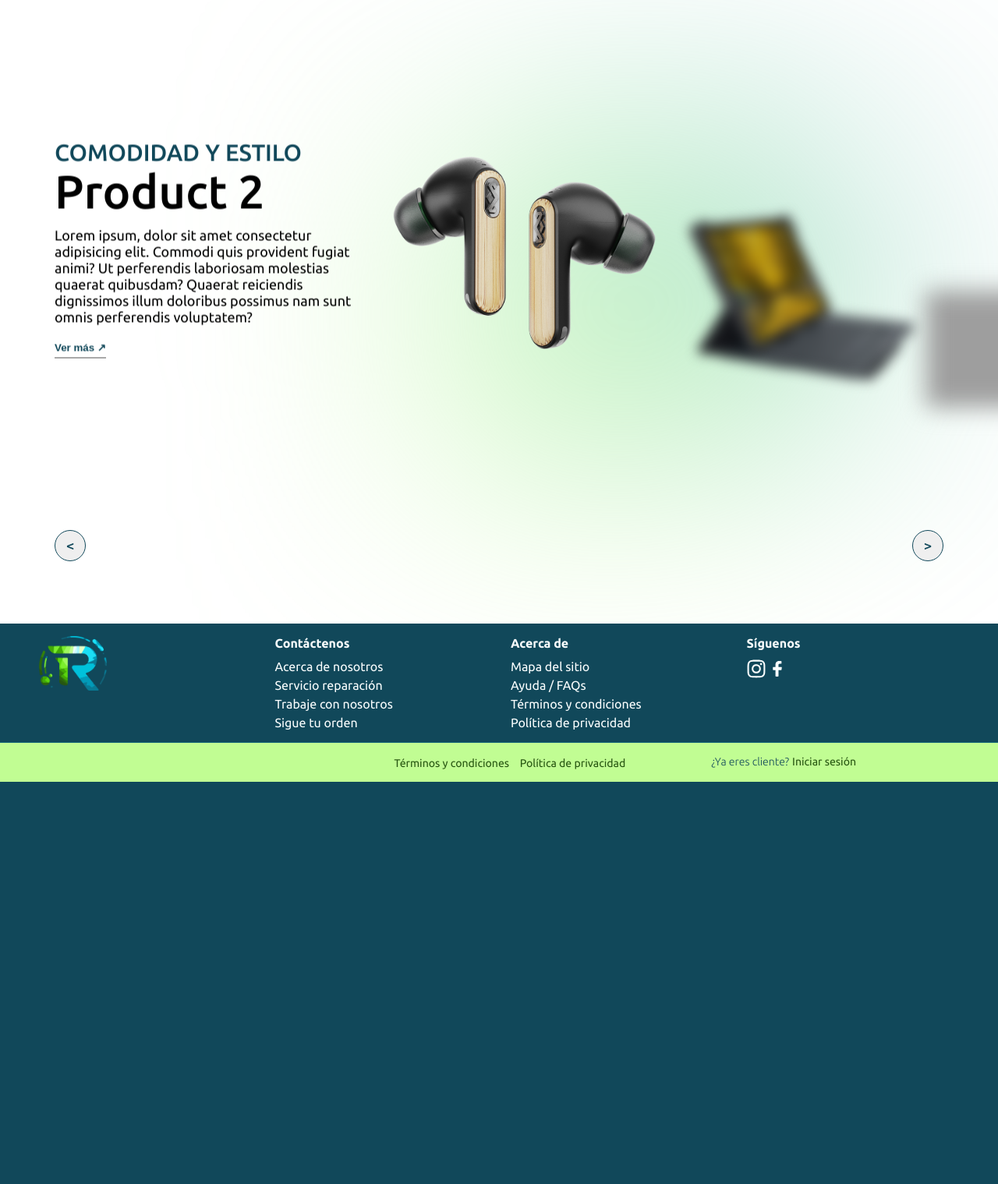
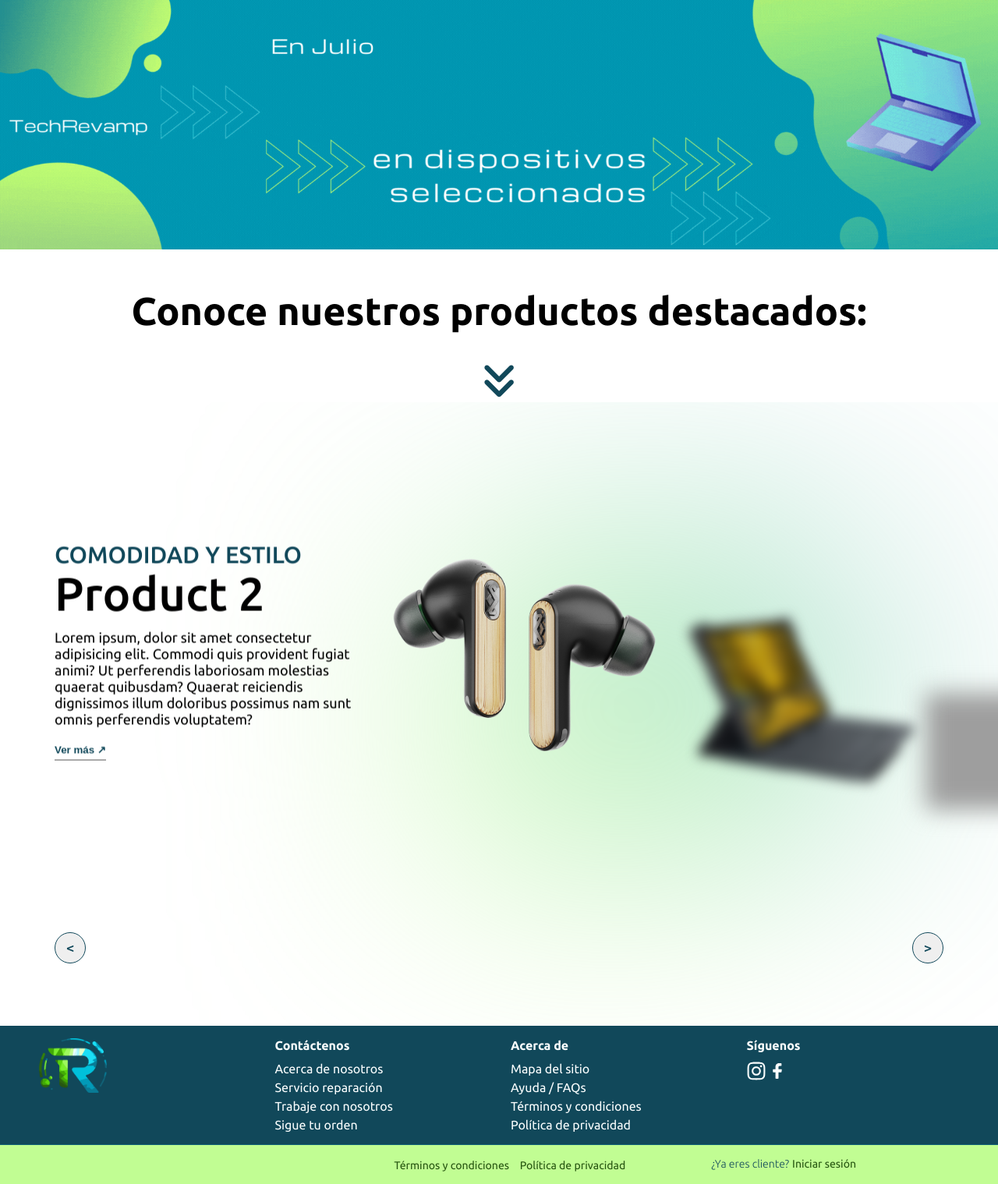
Before and after one commit to GioSalcedo/TechRevamp, a Node server app: page / in a window 1280 px wide. Shown: the part 192-1711 px from the top of the page at 78% size. Before the commit the page ends 1195 px from the top, so only its background shows below. Run offline with Node 20, Linux system fonts and the light colour scheme; some libraries are stand-ins or nearby versions; grey boxes are pictures that could not be loaded.

Commit message:
home with banners and carousel, responsive

```diff
--- a/public/css/home.css
+++ b/public/css/home.css
@@ -1,12 +1,42 @@
-/* banner */
-/* .banner-container{
+.banner {
+  position: relative;
+  width: 100%;
   display: flex;
-  align-items: center;
+  justify-content: center;
+  align-items: flex-end;
+}
+.banner img {
+  width: 100%;
+  height: auto;
+  display: block;
+  transition: opacity 1s ease-in-out;
+  opacity: 1;
+}
+.fade-out {
+  opacity: 0;
+}
+.banner a{
+  width: 100%;
+}
+.text-container h1{
+  text-align: center;
+  padding: 32px;
+  padding-top: 50px;
+  font-size: 50px;
+}
+.text-container{
+  text-align: center;
   justify-content: center;
 }
- */
-
-
+.text-container .downB{
+  font-size: 50px;
+  color: #11485A;
+  transition: 0.5s;
+}
+.text-container .downB:hover{
+  cursor: pointer;
+  font-size: 60px;
+}
 
 
 /* carousel */
@@ -191,10 +220,10 @@
   background: #c1fd93a9;
   cursor: pointer;
 }
-.title,
-.topic,
-.description,
-.seeMore{
+.item:nth-child(2) .title,
+.item:nth-child(2) .topic,
+.item:nth-child(2) .description,
+.item:nth-child(2) .seeMore{
   opacity: 0;
   animation: showContent 0.5s 1s ease-in-out 1 forwards;
 }
@@ -211,14 +240,17 @@
 }
 
 /* Cada parte tiene difenetes delays */
-.topic {
-  animation-delay: 0.9s;
+.item:nth-child(2) .title {
+  animation-delay: 0.5s;
 }
-.description{
+.item:nth-child(2) .topic {
+  animation-delay: 0.8s;
+}
+.item:nth-child(2) .description{
   animation-delay: 1.1s;
 }
-.seeMore{
-  animation-delay: 1.3s;
+.item:nth-child(2) .seeMore{
+  animation-delay: 1.4s;
 }
 
 /* next click effect */
--- a/public/css/styles.css
+++ b/public/css/styles.css
@@ -42,7 +42,7 @@
   --Colors-secondary-green-50: #F2FFE6;
   --Colors-secondary-green-100: #E1FEC9;
   --Colors-secondary-green-300: #9EF85E;
-  --Colors-secondary-green-400: #7BEE2D;
+  --Colors-secondary-green-400: #040504;
   --Colors-secondary-green-500: #5BD40E;
   --Colors-secondary-green-600: #42AA06;
   --Colors-secondary-green-700: #34810A;
--- a/src/views/index.ejs
+++ b/src/views/index.ejs
@@ -8,28 +8,17 @@
       <%- include('partials/navbar');%>
     </header>
     <main>
-      <!-- <div class="banner-container">
-        <div class="banner">
-          <div class="promoimg-container">
-            <img src="/img/home/banner.png">
-          </div>
-          <div class="content">
-            <span>Hasta</span>
-            <h3>50% de descuento</h3>
-            <p>en dispositivos seleccionados</p>
-            <a href="#">
-              <button class="buyB">
-                Ver ofertas
-              </button>
-            </a>
-            <div class="personimg-container">
-              <img src="/img/home/women.png" alt="">
-            </div>
-          </div>
-        </div>
-      </div> -->
+      <!-- banner1 -->
+      <div class="banner">
+        <a href="/productos"><img id="bannerImg" src="/img/home/banner1.gif" alt="Banner Image"></a>
+        <!-- <a href="#" class="banner-button">Ver Productos</a> -->
+      </div>
+      <div class="text-container">
+        <h1>Conoce nuestros productos destacados:</h1>
+        <a class="downB"><i class="fa-solid fa-angles-down"></i></a>
+      </div>
       <!-- carousel -->
-      <div class="carousel">
+      <div class="carousel" id="carousel">
         <div class="list">
           <div class="item">
             <img src="/img/home/img5.webp">
```
Also changed, not shown: other parts of public/css/home.css (+42 -4 lines), public/js/home.js (+38 -2 lines), public/img/home/banner1.gif (added), public/img/home/banner3.gif (added), public/img/home/bannertest.jpg (added), 1 other file.
